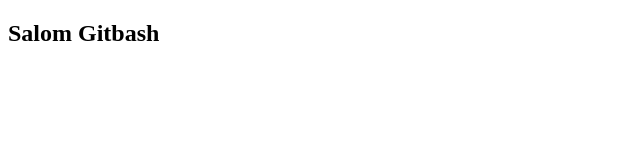
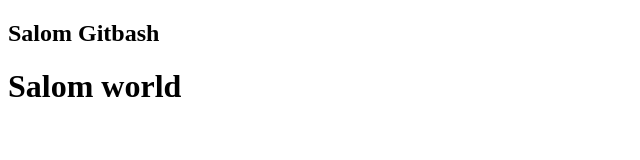
Before and after one commit to Sardors006/Project-1, a plain HTML site: page index.html in a window 1280 px wide. Shown: the whole page, without its empty margins (0-640 px from the left). Drawn offline with Linux system fonts and the light colour scheme.

Commit message:
Bu world haqida

```diff
--- a/index.html
+++ b/index.html
@@ -12,5 +12,8 @@
         <h1>Salom Gitbash</h1>
     </section>
 
+
+    <h1>Salom world</h1>
+
 </body>
 </html>
```
